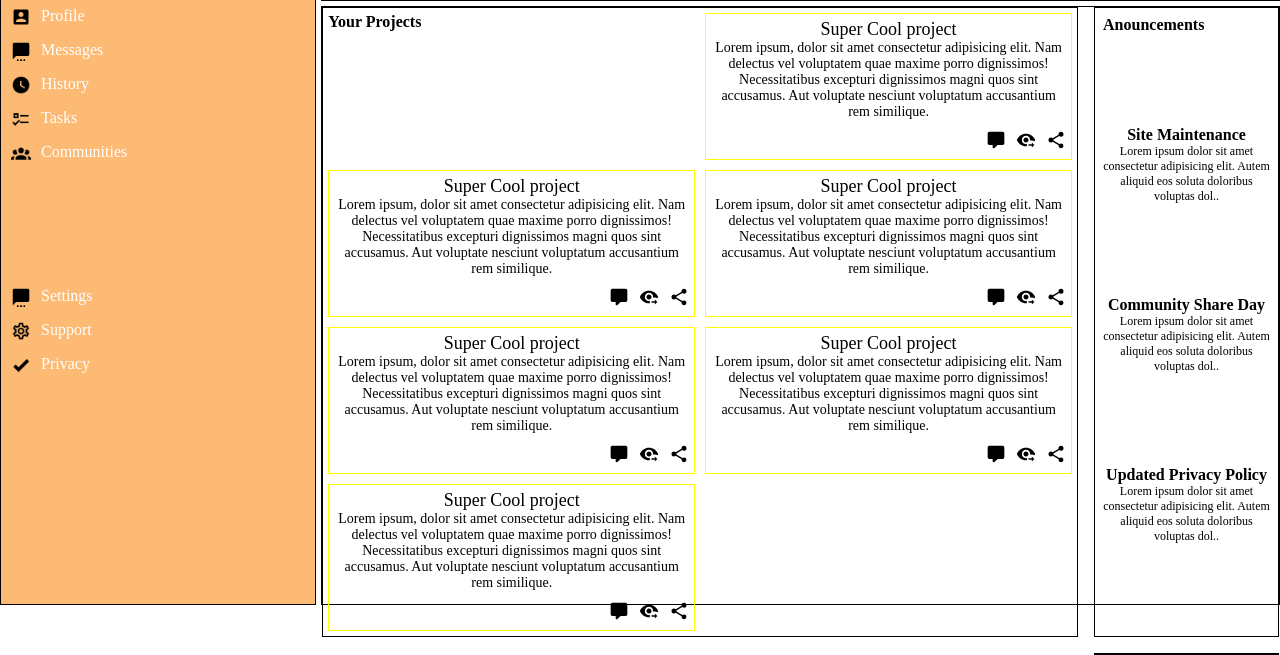
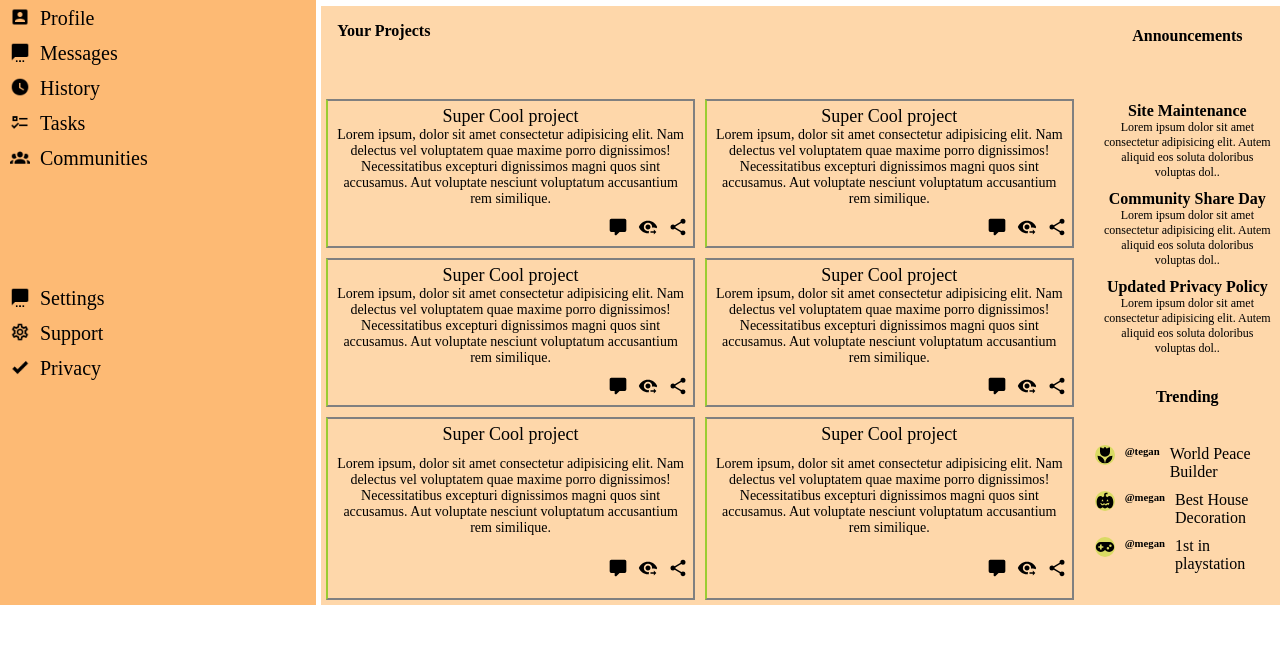
Before and after one commit to Ainan-code/Admin-Dashboard, a plain HTML site: page index.html in a window 1280 px wide. Shown: the part 195-850 px from the top of the page. After the commit the page ends 800 px from the top, so only its background shows below. Drawn offline with Linux system fonts and the light colour scheme; a web font is replaced by a local one.

Commit message:
finished styling the whole layout

```diff
--- a/index.html
+++ b/index.html
@@ -69,8 +69,9 @@
       </div>
 
       <div class="main-content">
+        <h4>Your Projects</h4>
         <div class="projects">
-          <h4>Your Projects</h4>
+
           <div class="card">
             <p class="title-c">Super Cool project</p>
             <p>Lorem ipsum, dolor sit amet consectetur adipisicing elit. Nam delectus vel voluptatem quae maxime porro dignissimos! Necessitatibus excepturi dignissimos magni quos sint accusamus. Aut voluptate nesciunt voluptatum accusantium rem similique. </p>
@@ -123,8 +124,9 @@
           </ul>
         </div>
         </div>
+         <h4 class="title-right">Announcements</h4>
         <div class="anouncements">
-          <h4>Anouncements</h4>
+
 
           <div class="box">
             <p class="head"> Site Maintenance</p>
@@ -139,8 +141,16 @@
             <p>Lorem ipsum dolor sit amet consectetur adipisicing elit. Autem aliquid eos soluta doloribus voluptas dol.. </p>
           </div>
         </div>
+         <h5>Trending</h5>
         <div class="trending">
-          <title>Trending</title>
+         <ul>
+           <li> <a href="#"> <img src="./assets/flower-tulip.svg" alt="tulip"> <h6>@tegan</h6>
+           <p>World Peace Builder</p> </a>  </li>
+           <li><a href="#"> <img src="./assets/halloween.svg" alt="halloween"> <h6>@megan</h6>
+            <p> Best House Decoration</p></a>  </li>
+           <li> <a href="#"> <img src="./assets/gamepad-variant.svg" alt="gamepad"> <h6>@megan</h6>
+            <p>1st in playstation</p></a></li>
+         </ul>
         </div>
 
 
--- a/styles.css
+++ b/styles.css
@@ -17,6 +17,7 @@
     height: 100vh;
     width: 100%;
 
+
 }
 
 
@@ -24,7 +25,7 @@
 .header {
     grid-column: 2 / 5;
 
-    border: 1px solid black;
+
     display: grid;
     grid-template-columns: repeat(4, 1fr);
     grid-template-rows: repeat(2, 1fr);
@@ -130,7 +131,7 @@
 .sidebar {
     grid-column: 1 / 1;
     grid-row: 1 / 5;
-    border: 1px solid black;
+
     display: grid;
     grid-template-columns: 1fr;
     grid-template-rows: repeat(5, 1fr);
@@ -142,8 +143,8 @@
 
 
 .title {
-    color: white;
-    font-size: large;
+    color: black;
+    font-size: 24px;
     display: flex;
     gap: 7px;
 
@@ -171,11 +172,13 @@
     list-style: none;
     justify-content: center;
     gap: 10px;
+    font-size: 20px;
+
 }
 
 .navigation ul a {
    text-decoration: none ;
-   color: white;
+   color: black;
    display: inline-flex;
    gap: 10px;
 
@@ -192,11 +195,12 @@
     flex-direction: column;
     justify-content: center;
     gap: 10px;
+    font-size: 20px;
 }
 
 .branding ul li {
    text-decoration: none ;
-   color: white;
+   color: black;
    display: inline-flex;
    gap: 10px;
 
@@ -210,11 +214,11 @@
 .main-content {
     grid-column: 2 / 5;
     grid-row: 2 / 5;
+    background-color: #fed7aa;
 
-    border: 1px solid black;
     display: grid;
     grid-template-columns:  2fr 2fr 1fr;
-
+    grid-template-rows: repeat(7, 1fr);
 
     gap: 1rem;
 
@@ -226,8 +230,8 @@
 
 .projects {
     grid-column: 1 / 3;
+    grid-row: 2 / 8;
 
-    border: 1px solid black;
     display: grid;
     grid-template-columns: repeat(auto-fit, minmax(300px, 1fr));
     grid-template-rows: auto auto 1fr;
@@ -241,19 +245,22 @@
 
 .anouncements {
    grid-column: 3 / 4;
-   border: 1px solid black;
+   grid-row: 2 / 5;
+
    display: grid;
-   gap: 0.5rem;
+   gap: 10px;
    padding: 0.5rem;
 }
 
 .trending {
     grid-column: 3 / 4;
-    border: 1px solid black;
+    grid-row: 6 / 8;
+
  }
 
  .card {
-     border: 1px solid yellow;
+     border: 2px solid yellow;
+     border-color: gray gray gray yellowgreen;
      text-align: center;
      padding: 5px;
      display: grid;
@@ -271,12 +278,15 @@
     margin-top: 10px;
  }
 
- .main-content .projects > h4 {
-     color: black;
-     font-size: medium;
-     font-weight: bold;
-     text-align: left;
-     margin: 0;
+ .main-content  > h4 {
+    color: black;
+    font-size: medium;
+    font-weight: bold;
+    text-align: left;
+    margin: 0;
+    grid-column: 1 / 2;
+    grid-row: 1 / 2;
+    padding: 1rem;
  }
 
 
@@ -307,3 +317,58 @@
      font-weight: normal;
      text-align: center;
  }
+
+ .main-content > .title-right {
+    color: black;
+    font-size: medium;
+    font-weight: bold;
+    text-align: left;
+    margin-bottom: 5px;
+    display:flex;
+    justify-content: center;
+    margin-top: 5px;
+    grid-row: 1 / 2;
+    grid-column: 3 / 4;
+
+ }
+
+ .main-content > h5 {
+    color: black;
+    font-size: medium;
+    font-weight: bold;
+    text-align: left;
+    margin-bottom: 5px;
+    margin-top: 30px;
+    display:flex;
+    justify-content: center;
+    grid-column: 3 / 4;
+    grid-row: 5 / 6;
+ }
+
+ .trending > ul  {
+     list-style-type: none;
+
+     display: flex;
+     flex-direction: column;
+     justify-content: center;
+     gap: 10px;
+ }
+
+ .trending > ul li a img {
+     width: 20px;
+     height: 20px;
+     border-radius: 50%;
+     background-color: rgb(218, 218, 99);
+ }
+
+
+
+ .trending > ul li a {
+     text-decoration: none;
+     text-align: left;
+     display: inline-flex;
+     gap: 10px;
+     font-size: 16px;
+     color: black;
+
+ }
```
Also changed, not shown: assets/flower-tulip.svg (added), assets/gamepad-variant.svg (added), assets/halloween.svg (added).
